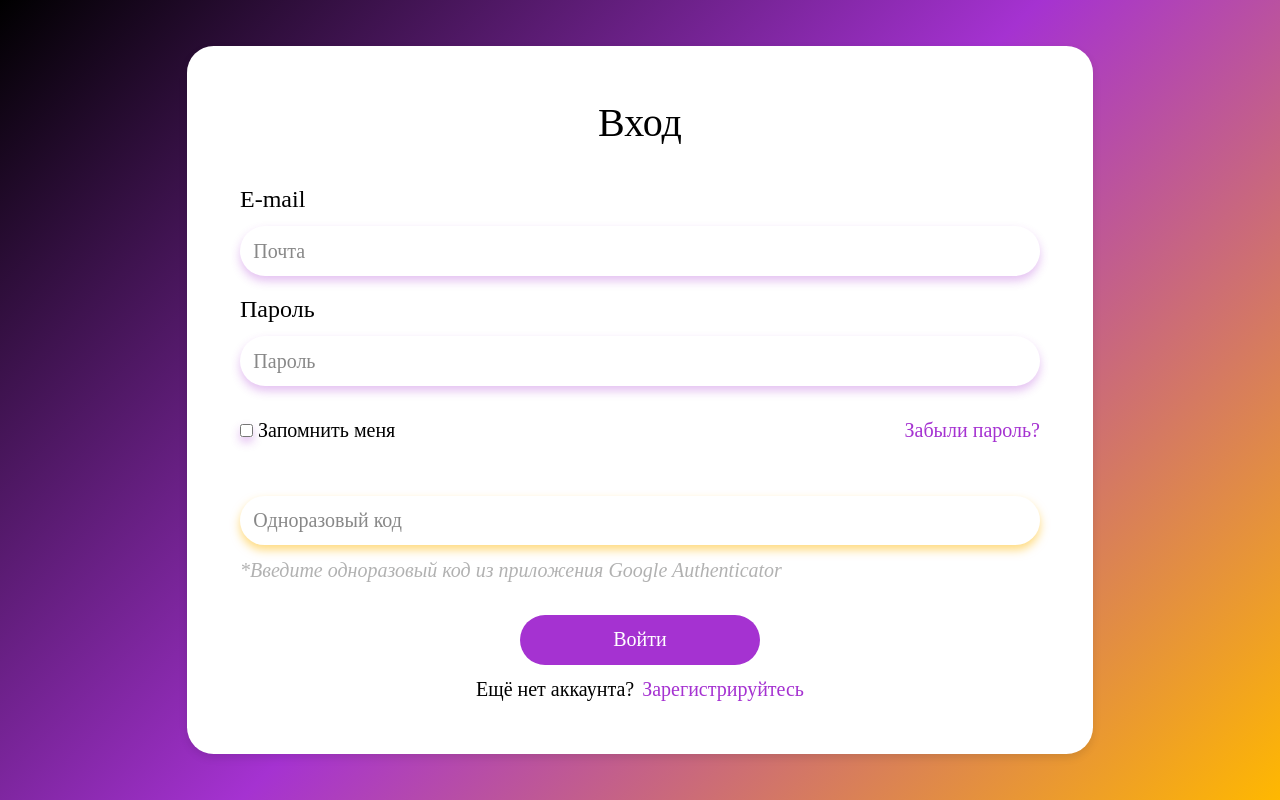
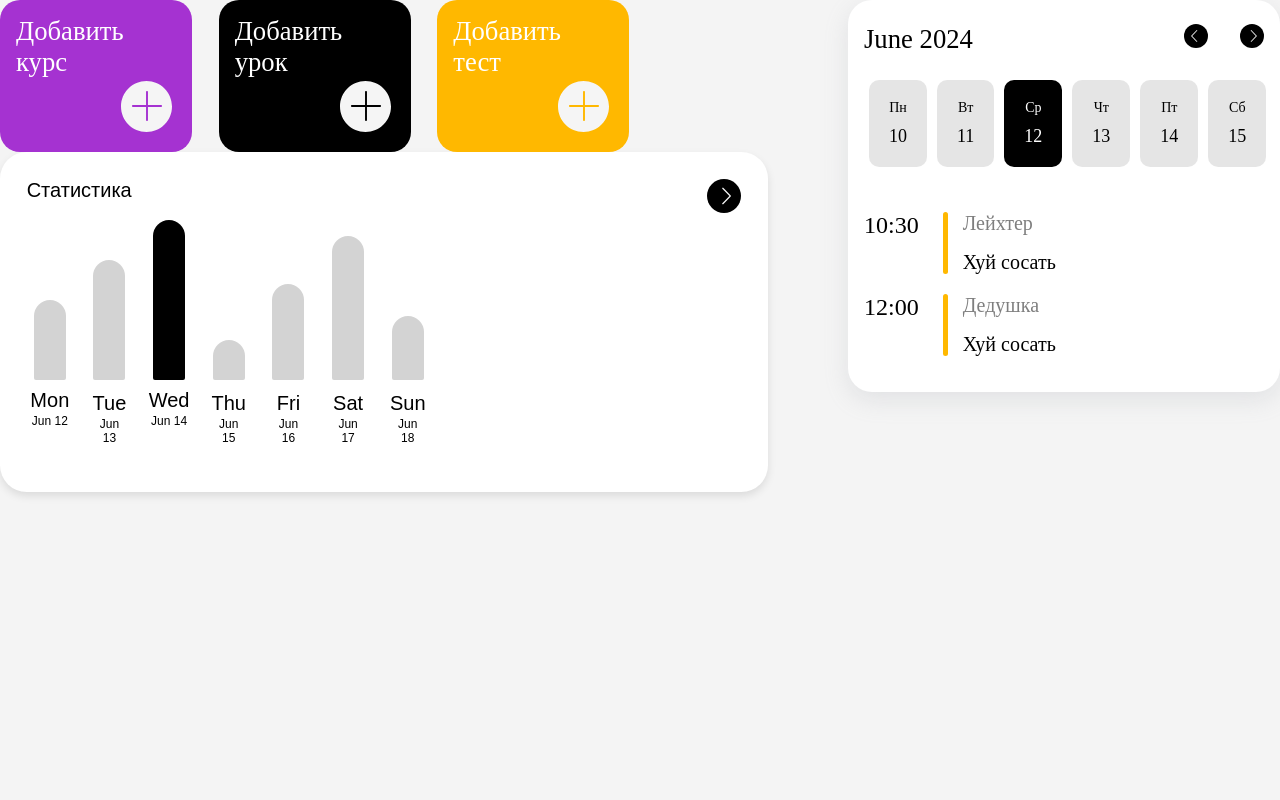
Before and after one commit to ultramegapig/pulse-project, a React (Create React App) app in the folder front/: page / in a window 1280 px wide. Built offline with nearby package versions, Linux system fonts and the light colour scheme; a web font is replaced by a local one.

Commit message:
create main teacher

```diff
--- a/front/src/App.tsx
+++ b/front/src/App.tsx
@@ -22,6 +22,7 @@ import CourseDescriptionPage from './areas/CourseDescriptionPage';
 
 import BarChart from './components/Barchart';
 import DonutChart from './components/Donutchart';
+import MainPageTeacher from './areas/MainPageTeacher';
 
 
 // Lazy load components
@@ -135,7 +136,8 @@ const App: React.FC = () => {
   return (
     <AuthProvider>
       <Router>
-        <AppContent/>
+        {/* <AppContent/> */}
+        <MainPageTeacher/>
       </Router>
     </AuthProvider>
   );
--- /dev/null
+++ b/front/src/areas/MainPageTeacher.tsx
@@ -0,0 +1,49 @@
+import React from "react";
+import "../styles/mainpageTeacher.scss";
+import TestShortCard from "../components/TestShortCard";
+import ArrowRight from "../images/arrow-right.svg";
+import MissedLectureCard from "../components/MissedLectureCard";
+import ShortSchedule from "../components/ShortSchedule";
+import BarChart from "../components/Barchart";
+import Plus from "../images/plusButton.svg"
+
+
+
+export function MainPageTeacher() {
+  return (
+    <div className="mainteacher">
+      <div className="mainteacherLeft">
+
+      <div className="create-list">
+    <div className="create-list-card" style={{backgroundColor: "#A532D1"}}>
+        <h2>Добавить курс</h2>
+        <button><img src={Plus} alt=''/></button>
+    </div>
+    <div className="create-list-card" style={{backgroundColor: "#000000"}}>
+        <h2>Добавить урок</h2>
+        <button><img src={Plus} alt=''/></button>
+    </div>
+    <div className="create-list-card" style={{backgroundColor: "#FFB800"}}>
+        <h2>Добавить тест</h2>
+        <button><img src={Plus} alt=''/></button>
+    </div>
+</div>
+
+
+<div className="mainPageRight-statistic">
+          <div className="mainPageRight-statistic-title">
+            <h2>Статистика</h2>
+            <img src={ArrowRight} alt="" />
+          </div>
+          <BarChart/>
+        </div>
+      </div>
+      <div className="mainteacherRight">
+        <ShortSchedule/>
+
+      </div>
+    </div>
+  );
+}
+
+export default MainPageTeacher;
--- a/front/src/styles/all.scss
+++ b/front/src/styles/all.scss
@@ -84,8 +84,10 @@ body {
     border-radius: 3dvb;
     padding: 2dvb;
     padding-top: 3dvb;
-    width: 38dvb;
+    background-color: white;
     height: auto;
+    width: 50vh;
+    margin-bottom: 20pt;
 }
 
 .shortSchedule-calendar-title{
@@ -159,9 +161,9 @@ body {
     align-items: center;
     justify-content: space-between;
     background-color: rgba(0, 0, 0, 0.1);
-    border-radius: 15px;
+    border-radius: 10px;
     margin: 5px;
-    padding: 1.5dvb;
+    padding: 2.5vh;
   }
 
   .currentDay {
--- /dev/null
+++ b/front/src/styles/mainpageTeacher.scss
@@ -0,0 +1,160 @@
+.mainteacher{
+    display: flex;
+    justify-content: space-between;
+}
+
+.mainteacherLeft {
+    width: 60%;
+
+}
+
+.create-list {
+    display: flex; /* Расположить карточки горизонтально */
+    gap: 20pt; /* Промежуток между карточками */
+}
+
+.create-list-card {
+    position: relative; /* Установите контейнер как позиционированный элемент */
+    display: flex;
+    flex-direction: column;
+    justify-content: flex-start; /* Выравнивание текста по верхнему краю */
+    align-items: flex-start; /* Выравнивание текста по левому краю */
+    padding: 2vh; /* Добавьте отступы для содержания */
+    height: 15vh; /* Установите высоту контейнера для демонстрации */
+    width: 20vh; /* Установите ширину контейнера */
+    border-radius: 15pt; /* Добавьте скругленные углы */
+}
+
+.create-list-card > h2 {
+    font-family: 'bold';
+    font-size: 20pt;
+    color: white;
+}
+
+.create-list-card button {
+    position: absolute; /* Абсолютное позиционирование кнопки */
+    bottom: 20px; /* Расположите кнопку 20px от нижнего края */
+    right: 20px; /* Расположите кнопку 20px от правого края */
+    border: none;
+    background-color: transparent; /* Сделайте фон кнопки прозрачным */
+    display: flex;
+    align-items: center;
+    justify-content: center;
+    padding: 0; /* Уберите отступы внутри кнопки */
+}
+
+.create-list-card button img {
+
+}
+
+
+
+.mainteacherRight {
+    display: flex;
+    flex-direction: column;
+    align-items: center;
+
+}
+
+.testComplete {
+    display: flex;
+    flex-direction: column;
+    margin-bottom: 50pt;
+}
+
+.titleHead {
+    display: flex;
+    justify-content: space-between;
+}
+
+.testComplete-list {
+    display: flex;
+
+}
+
+.testComplete-title{
+    display: flex;
+    flex-direction: row;
+    justify-content: space-between;
+    margin-bottom: 10pt;
+}
+
+.testComplete-title > h1{
+    font-family: 'bold';
+    font-size: 30pt;
+}
+
+
+.testBlock {
+
+    background-color: white;
+    height: 150px;
+}
+
+.testComplete-title button{
+    border: none;
+}
+
+.mainPageLeft-missed > h2{
+    font-family: 'bold';
+    font-size: 20pt;
+    margin-bottom: 20pt;
+}
+
+.mainPageRight-statistic{
+    display: flex;
+    flex-direction: column;
+    background-color: white;
+    box-shadow: 0 4px 8px rgba(0, 0, 0, 0.1);
+    border-radius: 20pt;
+    padding: 20pt;
+}
+
+.mainPageRight-statistic > .changeHeight > .bar-chart{
+    height: 20vh;
+    width: 50vh;
+    padding: 1% 1% 12%;
+
+    .bar {
+        background-color: lightgray; /* Gray color for bars, you can change it */
+        width: 8%; /* Adjust width as needed */
+        margin-right: 10px; /* Adjust spacing between bars */
+        text-align: center;
+        color: white; /* Text color */
+        position: relative; /* Ensure the value is positioned correctly */
+        border-radius: 25px 25px 3px 3px;
+      }
+
+      .current-day {
+        background-color: black; /* Highlight color for the current day */
+      }
+
+      .underbar-info {
+        height: 100%;
+        display: flex;
+        flex-direction: column;
+        justify-content: flex-end;
+        align-items: center;
+      }
+
+      .underbar-info > div {
+        display: flex;
+        flex-direction: column;
+        transform: translateY(120%);
+      }
+
+      .underbar-info > div > span {
+        color: black; /* Text color for underbar info */
+      }
+
+      .bar-label {
+        font-size: 20px; /* Font size for labels */
+        margin-bottom: 2px; /* Bottom margin for labels */
+      }
+}
+
+.mainPageRight-statistic-title{
+    display: flex;
+    flex-direction: row;
+    justify-content: space-between;
+}
```
Also changed, not shown: front/src/images/plusButton.svg (added).
